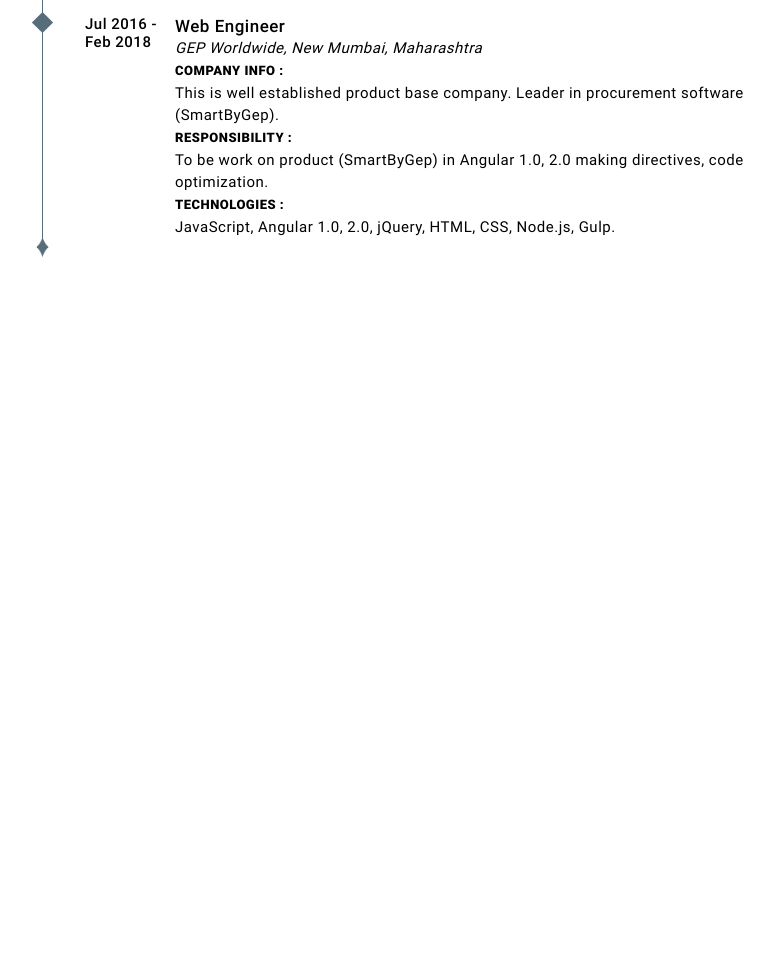
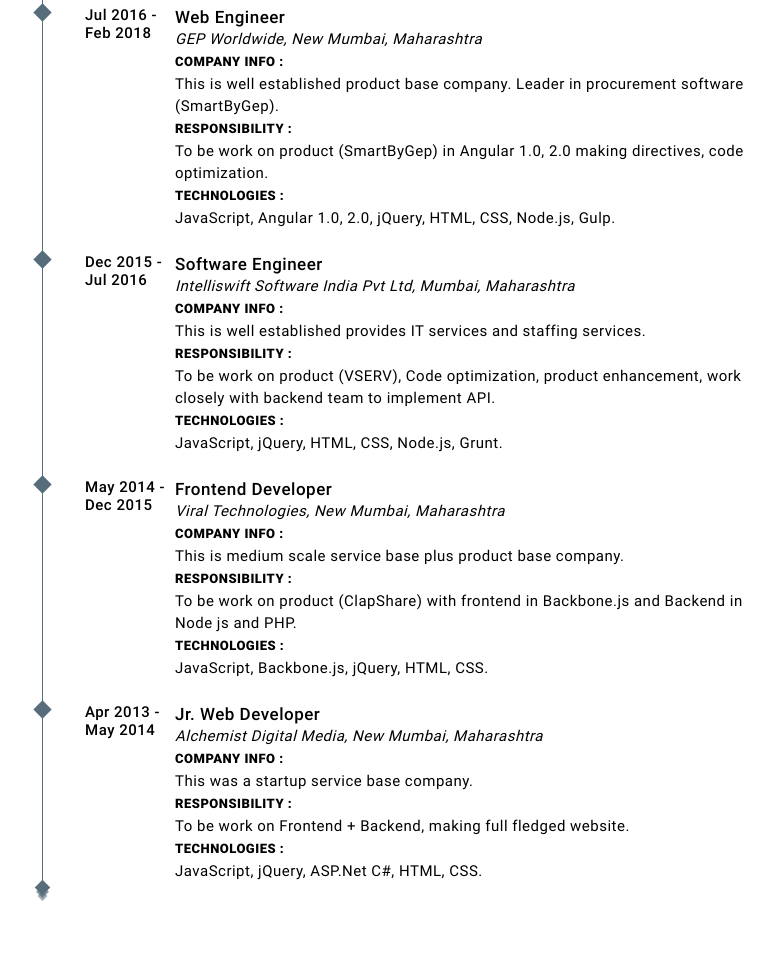
Before and after one commit to thisYogesh/resume, a plain HTML site: page index.html in a window 1280 px wide. Shown: the part 642-1597 px from the top of the page, without its empty margins (245-1019 px from the left). Before the commit the page ends 943 px from the top, so only its background shows below. Drawn offline with Linux system fonts and the light colour scheme.

Commit message:
fixed print page break

```diff
--- /dev/null
+++ b/css/print.css
@@ -0,0 +1,5 @@
+@media print{
+    .controls{
+        display: none;
+    }
+}
--- a/css/style.css
+++ b/css/style.css
@@ -3,6 +3,14 @@
     padding: 0;
     margin: 0;
     letter-spacing: 0.5px;
+}
+
+.controls {
+    padding: 15px;
+    position: fixed;
+    background-color: #eee;
+    box-shadow: 0 0px 2px gray;
+    border-bottom-right-radius: 2px;
 }
 
 table {
@@ -15,6 +23,15 @@ table {
 
 td {
     vertical-align: top;
+}
+
+.top-line-margin td {
+    height: 10px;
+}
+
+.bottom-line {
+    height: 25px;
+    height: 70px;
 }
 
 .main-name {
@@ -90,13 +107,41 @@ td {
 
 .dimond-symbol{
     display: block;
-    width: 15px;
-    height: 15px;
+    width: 13px;
+    height: 13px;
     background-color: #576d7b;
     transform: rotate(45deg);
-    margin-left: 10px;
+    margin-left: 11px;
 }
 
+.dimond-symbol.--end-symbol {
+    width: 11px;
+    height: 11px;
+    position: relative;
+    margin-left: 12px;
+}
+
+.dimond-symbol.--end-symbol:before {
+    position: absolute;
+    content: '';
+    width: 9px;
+    height: 9px;
+    background-color: inherit;
+    bottom: -2px;
+    left: 4px;
+    opacity: 0.74;
+}
+
+.dimond-symbol.--end-symbol:after {
+    position: absolute;
+    content: '';
+    width: 7px;
+    height: 7px;
+    background-color: inherit;
+    bottom: -4px;
+    left: 8px;
+    opacity: 0.56;
+}
 .sec-sep{
     padding: 12px 0;
 }
--- a/index.html
+++ b/index.html
@@ -5,6 +5,7 @@
     <meta name="viewport" content="width=device-width, initial-scale=1.0">
     <meta http-equiv="X-UA-Compatible" content="ie=edge">
     <link rel="stylesheet" href="./css/style.css"/>
+    <link rel="stylesheet" href="./css/print.css"/>
     <link rel="stylesheet" href="./fonts/style.css"/>
     <link rel="stylesheet" href="./fontawesome/css/all.min.css"/>
     <title>Document</title>
@@ -72,6 +73,7 @@
                 <td class="main-layout-padding main-body">
                     <table rules="none" class="main-section">
                         <thead>
+                            <tr class="top-line-margin"><td></td></tr>
                             <tr class="top-line">
                                 <td class="main-dimond-symbol vr-line">
                                     <a class="main-dimond">
@@ -140,11 +142,94 @@
                                     JavaScript, Angular 1.0, 2.0, jQuery, HTML, CSS, Node.js, Gulp.
                                 </td>
                             </tr>
+
+                            <tr>
+                                <td colspan="2" class="sec-sep vr-line"></td>
+                            </tr>
+                            <tr>
+                                <td class="bullet-ico vr-line">
+                                    <span class="dimond-symbol"></span>
+                                </td>
+                                <td class="period">
+                                    Dec 2015 -
+                                    Jul 2016
+                                </td>
+                                <td class="decs">
+                                    <h4 class="main-position">Software Engineer</h4>
+                                    <em class="main-company-loc">Intelliswift Software India Pvt Ltd, Mumbai, Maharashtra</em>
+                                    <br/>
+                                    <b class="main-label">Company Info :</b>
+                                    <br/>
+                                    This is well established provides IT services and staffing services.
+                                    <br/>
+                                    <b class="main-label">Responsibility :</b>
+                                    <br/>
+                                    To be work on product (VSERV), Code optimization, product enhancement, work closely with backend team to implement API.
+                                    <br/>
+                                    <b class="main-label">Technologies :</b><br/>
+                                    JavaScript, jQuery, HTML, CSS, Node.js, Grunt.
+                                </td>
+                            </tr>
+
+                            <tr>
+                                <td colspan="2" class="sec-sep vr-line"></td>
+                            </tr>
+                            <tr>
+                                <td class="bullet-ico vr-line">
+                                    <span class="dimond-symbol"></span>
+                                </td>
+                                <td class="period">
+                                    May 2014 -
+                                    Dec 2015
+                                </td>
+                                <td class="decs">
+                                    <h4 class="main-position">Frontend Developer</h4>
+                                    <em class="main-company-loc">Viral Technologies, New Mumbai, Maharashtra</em>
+                                    <br/>
+                                    <b class="main-label">Company Info :</b>
+                                    <br/>
+                                    This is medium scale service base plus product base company.
+                                    <br/>
+                                    <b class="main-label">Responsibility :</b>
+                                    <br/>
+                                    To be work on product (ClapShare) with frontend in Backbone.js and Backend in Node js and PHP.
+                                    <br/>
+                                    <b class="main-label">Technologies :</b><br/>
+                                    JavaScript, Backbone.js, jQuery, HTML, CSS.
+                                </td>
+                            </tr>
+                            <tr>
+                                <td colspan="2" class="sec-sep vr-line"></td>
+                            </tr>
+                            <tr>
+                                <td class="bullet-ico vr-line">
+                                    <span class="dimond-symbol"></span>
+                                </td>
+                                <td class="period">
+                                    Apr 2013 -
+                                    May 2014
+                                </td>
+                                <td class="decs">
+                                    <h4 class="main-position">Jr. Web Developer</h4>
+                                    <em class="main-company-loc">Alchemist Digital Media, New Mumbai, Maharashtra</em>
+                                    <br/>
+                                    <b class="main-label">Company Info :</b>
+                                    <br/>
+                                    This was a startup service base company.
+                                    <br/>
+                                    <b class="main-label">Responsibility :</b>
+                                    <br/>
+                                    To be work on Frontend + Backend, making full fledged website.
+                                    <br/>
+                                    <b class="main-label">Technologies :</b><br/>
+                                    JavaScript, jQuery, ASP.Net C#, HTML, CSS.
+                                </td>
+                            </tr>
                         </tbody>
                         <tfoot>
                             <tr>
-                                <td colspan="3">
-                                    <img class="main-line-end" src="images/line-end.png"/>
+                                <td colspan="3" class="bottom-line">
+                                    <span class="dimond-symbol --end-symbol"></span>
                                 </td>
                             </tr>
                         </tfoot>
```
Also changed, not shown: 2 other files.
